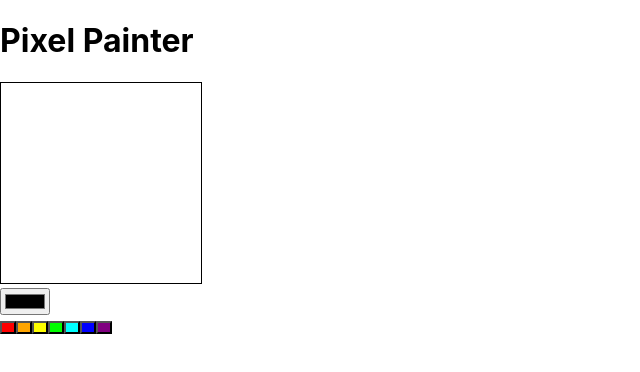
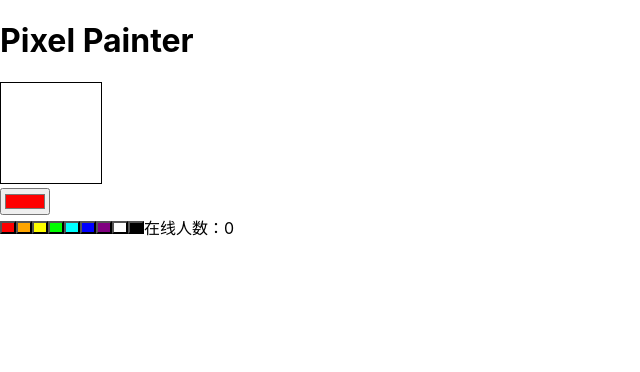
Before and after one commit to juanjuanya/painter-fe, a React (Create React App) app: page / in a window 1280 px wide. Shown: the top 372 px of the page, without its empty margins (0-640 px from the left). Built offline with nearby package versions, Linux system fonts and the light colour scheme; no server answers.

Commit message:
fe-10th 限制绘制频率，在线人数

```diff
--- a/package.json
+++ b/package.json
@@ -4,6 +4,7 @@
   "private": true,
   "dependencies": {
     "immer": "^3.1.1",
+    "lodash": "^4.17.11",
     "react": "^16.8.6",
     "react-dom": "^16.8.6",
     "react-scripts": "3.0.1",
--- a/src/App.js
+++ b/src/App.js
@@ -4,6 +4,7 @@ import './App.css';
 import io from 'socket.io-client'
 import PixelGrid from './PixelGrid'
 import ColorSelect from './ColorSelect'
+import OnlineCount from './OnlineCount'
 import { produce} from 'immer'   //改update二位数组的点比较难改
 
 
@@ -16,7 +17,7 @@ class App extends Component {
     super(props)
     this.state = {
       // pixelData: null  //替换为pixelGrid的canvas画板了
-      currentColor: 'red'
+      currentColor: '#ff0000'
     }
     //和服务器建立连接，得早点传，让可读
     this.socket = io('ws://localhost:3005/')
@@ -39,9 +40,10 @@ class App extends Component {
     return (
       <div>
         <h1>Pixel Painter</h1>
-        <PixelGrid onPickColor={this.changeCurrentColor} width={200} height={200} currentColor={this.state.currentColor} socket={this.socket}/>
+        <PixelGrid onPickColor={this.changeCurrentColor} currentColor={this.state.currentColor} socket={this.socket}/>
         <span id="color-pick-placeholder"></span>
         <ColorSelect onChange={this.changeCurrentColor} color = {this.state.currentColor}/>
+        <OnlineCount socket={this.socket}/>
       </div>
     )
   }
--- a/src/ColorSelect.js
+++ b/src/ColorSelect.js
@@ -1,6 +1,6 @@
 import React, { Component } from 'react'
 
-var colors = ['#ff0000','#ffa500','#ffff00','#00ff00','#00ffff','#0000ff','#800080']  //颜色和取色板上的颜色对上
+var colors = ['#ff0000','#ffa500','#ffff00','#00ff00','#00ffff','#0000ff','#800080','#ffffff','#000000']  //颜色和取色板上的颜色对上
 
 var ulStyle = {
   margin:0,
--- /dev/null
+++ b/src/OnlineCount.js
@@ -0,0 +1,17 @@
+import React, { useState} from 'react'
+
+
+function useOnlineCount(socket) {
+  //通过socket来更新hooks的state
+  var [count, setCount] = useState(0)
+  socket.on('online-count', setCount)  //数据变化，直接调用setCount
+  return count
+}
+
+function OnlineCount({socket}) {
+  var count = useOnlineCount(socket)
+  return <div>在线人数：{count}</div>
+}
+
+
+export default OnlineCount
--- a/src/PixelGrid.js
+++ b/src/PixelGrid.js
@@ -1,5 +1,6 @@
 import React, { Component } from "react";
 import ReactDOM from 'react-dom'
+import _ from 'lodash'
 
 
 function getMousePos(e) {
@@ -40,9 +41,11 @@ class PixelGrid extends Component {
   constructor(props) {
     super(props)
     this.state = {
-      zoomLevel: 5,
+      zoomLevel: 1,
       dotHoverX: -1,
       dotHoverY: -1,
+      width:100,
+      height:100,
     }
     this.canvas = null
     this.socket = this.props.socket
@@ -61,11 +64,6 @@ class PixelGrid extends Component {
       if(e.deltaY < 0) {
         newZoomLevel = this.state.zoomLevel + 1
       } else {
-        //设置最小为1
-        if(this.state.zoomLevel === 1) {
-          this.state.zoomLevel = 2
-          alert('再小就不好看了呦')
-        }
         newZoomLevel = this.state.zoomLevel - 1
       }
 
@@ -86,6 +84,14 @@ class PixelGrid extends Component {
       //用transition来做 直接放大不会重新布局，像图片放大镜
       var l2 = l1 - (b / a - 1) * x  //像素不准了，
       var t2 = t1 - (b / a - 1) * y
+
+      //设置最小为1
+      if (newZoomLevel < 1) {
+        newZoomLevel = 1
+        l2= 0
+        t2 = 0  //复位
+        console.log('再小就不好看了呦')
+      }
 
       this.canvasWrapper.style.left = l2 + 'px'
       this.canvasWrapper.style.top = t2 + 'px'
@@ -217,7 +223,7 @@ class PixelGrid extends Component {
     })
   }
 
-  handleDotClick = (e) => {
+  handleDotClick = (e) => { //不让这个函数运行的太频繁,3s_.throttle(,3000)
     //找到用户点击坐标发回去
     console.log('handleDotClick',e.nativeEvent)
 
@@ -251,9 +257,15 @@ class PixelGrid extends Component {
       //根据二进制图片对象来重新设置图片大小
       this.canvas.width = image.width
       this.canvas.height = image.height
+
+      this.setState({
+        width: image.width,
+        height: image.height * 0.5, //删除
+      })
+
       this.ctx.drawImage(image,0,0)
 
-      //首次画面出现以后，触发一次重新渲染,因为取色按钮第一次不出现，render()才出现，有可能是没挂上去
+      //首次画面出现以后，触发一次重新渲染image,因为取色按钮第一次不出现，render()才出现，有可能是没挂上去
       this.forceUpdate()
     })
 
@@ -295,8 +307,8 @@ class PixelGrid extends Component {
     return (
       <div style={{
         position:'relative',
-        width: this.props.width,
-        height:this.props.height,
+        width: this.state.width,
+        height:this.state.height,
         display:'inline-block',
         border:'1px solid',
         overflow: 'hidden'
```
